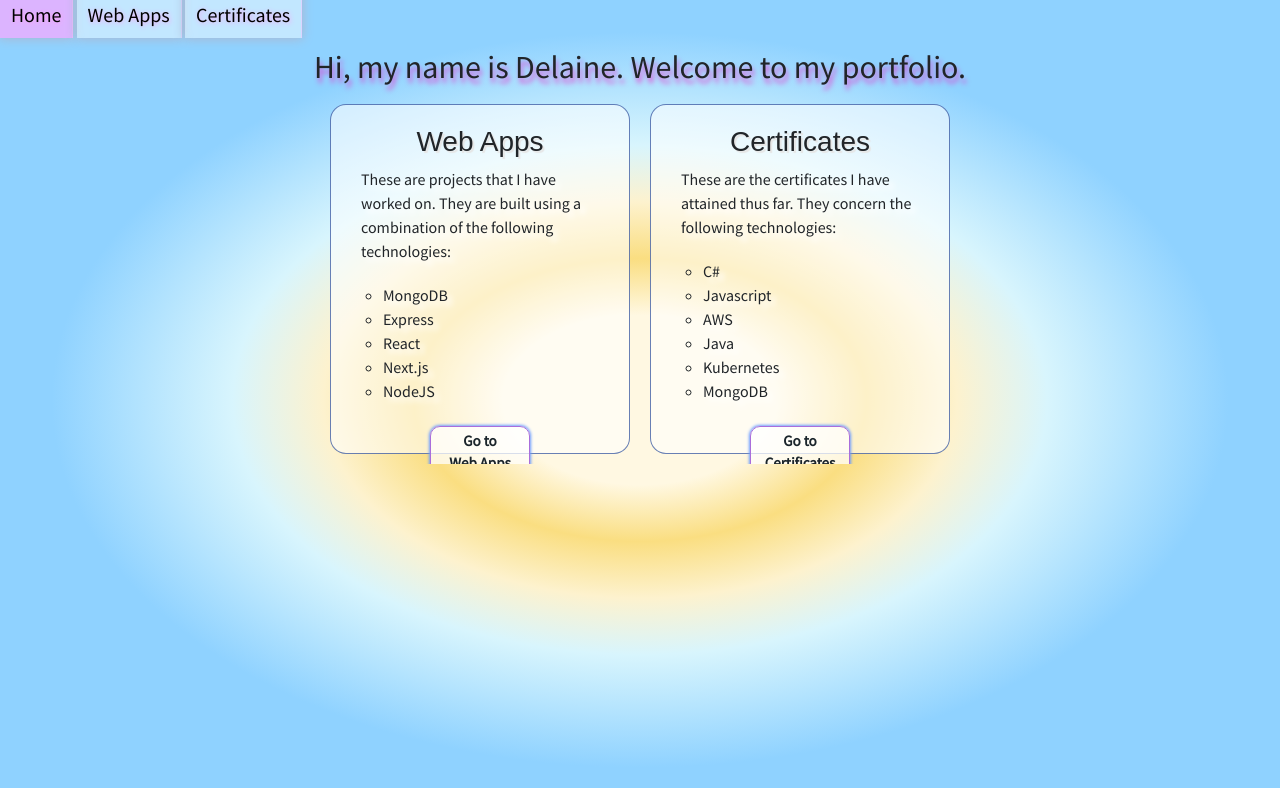
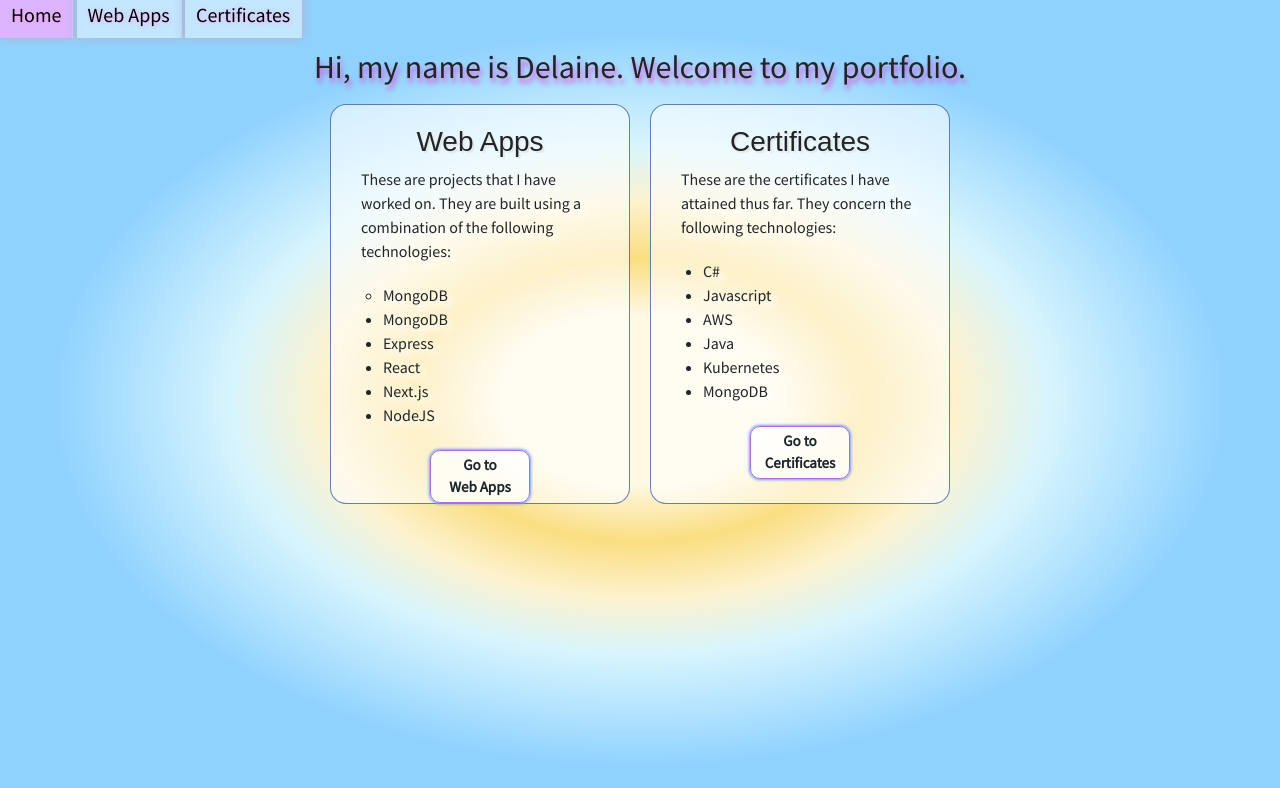
Before and after one commit to delaine3/delaine-abner-portfolio, a Next.js app: page / in a window 1280 px wide. Shown: the top 788 px of the page. Built offline with nearby package versions, Linux system fonts and the light colour scheme.

Commit message:
updated index page

```diff
--- a/pages/index.js
+++ b/pages/index.js
@@ -17,7 +17,7 @@ export default function Index() {
         <h2>Hi, my name is Delaine. Welcome to my portfolio.</h2>
 
         <div className="grid">
-          <div id="webapps-index">
+          <div className="index-card">
             <h3>Web Apps</h3>
             <p>
               These are projects that I have worked on. They are built using a
@@ -25,10 +25,11 @@ export default function Index() {
             </p>
             <ul>
               <li id="project">MongoDB</li>
-              <li id="project">Express</li>
-              <li id="project">React</li>
-              <li id="project">Next.js</li>
-              <li id="project">NodeJS</li>
+              <li>MongoDB</li>
+              <li>Express</li>
+              <li>React</li>
+              <li>Next.js</li>
+              <li>NodeJS</li>
             </ul>{" "}
             <div className="container">
               <Link href="/webProjects">
@@ -40,19 +41,19 @@ export default function Index() {
               </Link>
             </div>
           </div>
-          <div id="certificates-index">
+          <div className="index-card">
             <h3>Certificates</h3>
             <p>
               These are the certificates I have attained thus far. They concern
               the following technologies:
             </p>
             <ul>
-              <li id="project">C#</li>
-              <li id="project">Javascript</li>
-              <li id="project">AWS</li>
-              <li id="project">Java</li>
-              <li id="project">Kubernetes</li>
-              <li id="project">MongoDB</li>
+              <li>C#</li>
+              <li>Javascript</li>
+              <li>AWS</li>
+              <li>Java</li>
+              <li>Kubernetes</li>
+              <li>MongoDB</li>
             </ul>
             <div className="container">
               <Link href="/certificates">
--- a/styles/globals.css
+++ b/styles/globals.css
@@ -237,19 +237,6 @@ h3 {
   list-style: none;
 }
 
-#webapps-index {
-  min-width: min-content;
-  width: 300px;
-  padding: 20px;
-  height: 350px;
-  overflow-wrap: break-word;
-  border: 1.25px solid rgba(35, 69, 151, 0.684);
-  border-radius: 16px;
-  margin: 10px;
-  position: relative;
-  background-color: #ffffff91;
-}
-
 img {
   width: 100%;
   image-rendering: -moz-crisp-edges; /* Firefox */
@@ -267,12 +254,12 @@ img {
   min-width: fit-content;
   width: 150px;
 }
-#certificates-index {
+.index-card {
   min-width: min-content;
   display: inline-block;
   width: 300px;
   padding: 20px;
-  height: 350px;
+  height: 400px;
   overflow-wrap: break-word;
   border: 1.25px solid rgba(35, 69, 151, 0.684);
   border-radius: 16px;
```
